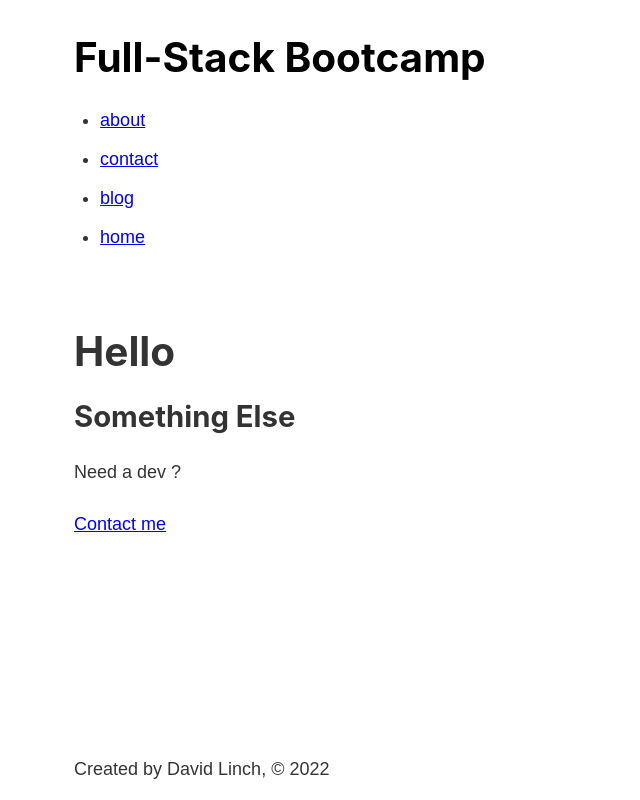
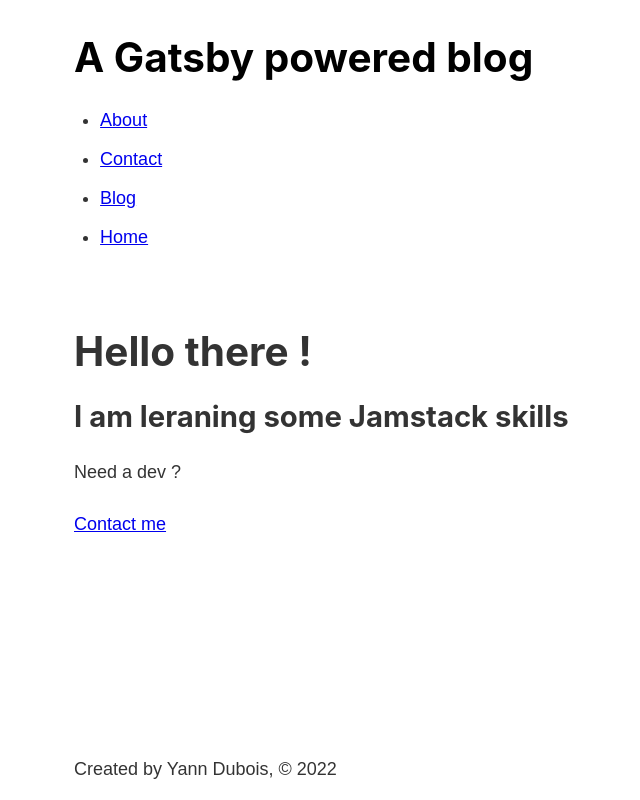
Before and after one commit to YannYves/gatsby_sandbox, a Gatsby site: page / in a window 1280 px wide. Shown: the whole page, without its empty margins (209-849 px from the left). Built offline with nearby package versions, Linux system fonts and the light colour scheme; Gatsby itself is replaced by a stand-in of ours.

Commit message:
BLOG with contentful DONE

```diff
--- a/gatsby-config.js
+++ b/gatsby-config.js
@@ -7,8 +7,8 @@
 module.exports = {
   /* Your site config here */
   siteMetadata: {
-    title: "Full-Stack Bootcamp",
-    author: "David Linch",
+    title: "A Gatsby powered blog",
+    author: "Yann Dubois",
   },
   plugins: [
     "gatsby-plugin-react-helmet",
--- a/src/components/header.js
+++ b/src/components/header.js
@@ -26,7 +26,7 @@ function Header() {
               activeClassName={headerStyles.activeNavItem}
               to="/about"
             >
-              about
+              About
             </Link>
           </li>
           <li>
@@ -35,7 +35,7 @@ function Header() {
               activeClassName={headerStyles.activeNavItem}
               to="/contact"
             >
-              contact
+              Contact
             </Link>
           </li>
           <li>
@@ -44,7 +44,7 @@ function Header() {
               activeClassName={headerStyles.activeNavItem}
               to="/blog"
             >
-              blog
+              Blog
             </Link>
           </li>
           <li>
@@ -53,7 +53,7 @@ function Header() {
               activeClassName={headerStyles.activeNavItem}
               to="/"
             >
-              home
+              Home
             </Link>
           </li>
         </ul>
--- a/src/components/header.module.scss
+++ b/src/components/header.module.scss
@@ -31,4 +31,5 @@
 
 .active-nav-item {
   color: #333333;
+  font-weight: bold;
 }
--- a/src/pages/index.js
+++ b/src/pages/index.js
@@ -6,8 +6,8 @@ const IndexPage = () => {
   return (
     <Layout>
       <Head title="Home" />
-      <h1>Hello</h1>
-      <h2> Something Else</h2>
+      <h1>Hello there ! </h1>
+      <h2> I am leraning some Jamstack skills </h2>
       <p>Need a dev ? </p>
       <Link to="/contact"> Contact me</Link>
     </Layout>
```
